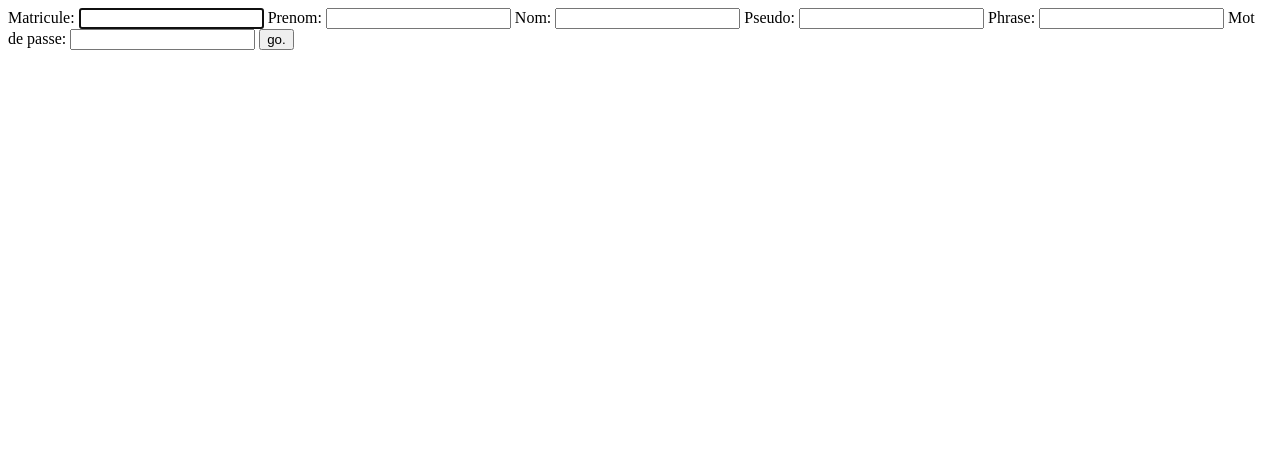
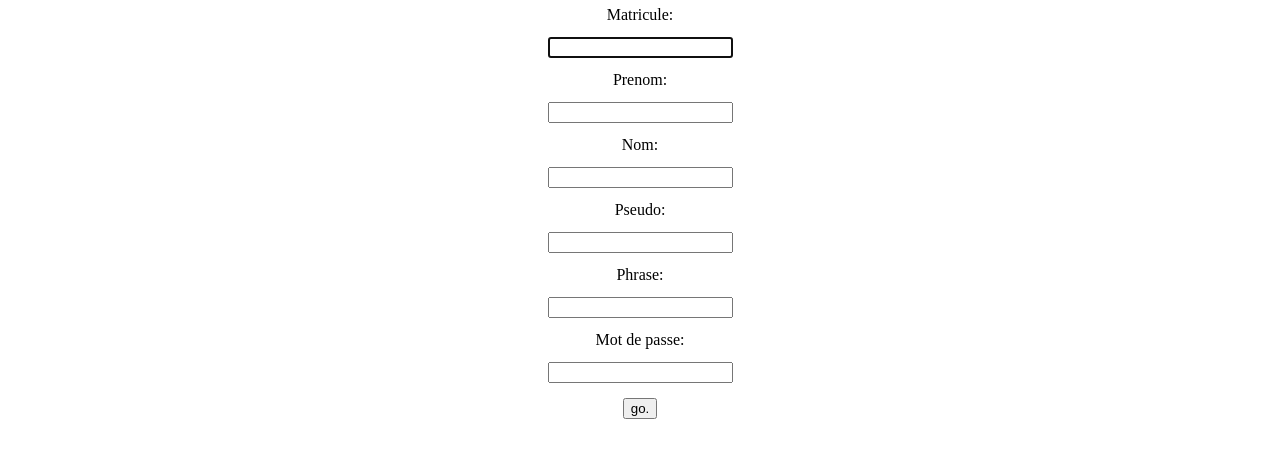
Before and after one commit to gabc/jschat, a PHP site: page /inscription.php in a window 1280 px wide. Shown: the top 458 px of the page. Run offline with PHP 8.4, Linux system fonts and the light colour scheme.

Commit message:
Inscription mieux

```diff
--- /dev/null
+++ b/css/inscription.css
@@ -0,0 +1,17 @@
+body {
+  line-height: 400px;
+  text-align:center;
+  vertical-align:middle;
+}
+
+#frm {
+  display: inline-block;
+  vertical-align: middle;
+  line-height: 14px;
+}
+
+.in {
+	display: block;
+	margin-top: 15px;
+	margin-bottom: 15px;
+}
--- a/inscription.php
+++ b/inscription.php
@@ -10,15 +10,16 @@
 	<head>
 		<meta charset="UTF-8">
 		<script src="js/jquery.js"></script>
+		<link rel="stylesheet" type="text/css" href="css/inscription.css">
 	</head>
 	<body>
-	  <form action="inscription.php" method="post">
-	    Matricule: <input type="text" autofocus name="mat"/>
-	    Prenom: <input type="text" autofocus name="prenom"/>
-	    Nom: <input type="text" autofocus name="nom"/>
-	    Pseudo: <input type="text" autofocus name="usr"/>
-	    Phrase: <input type="text" name="phrase" />
-	    Mot de passe: <input type="password" name="pwd" />
+	  <form action="inscription.php" method="post" id="frm">
+	    Matricule: <input type="text" autofocus name="mat" class="in"/>
+	    Prenom: <input type="text" name="prenom" class="in"/>
+	    Nom: <input type="text" name="nom" class="in"/>
+	    Pseudo: <input type="text" name="usr" class="in"/>
+	    Phrase: <input type="text" name="phrase" class="in"/>
+	    Mot de passe: <input type="password" name="pwd" class="in"/>
 	    <button id="ntnlogin">go.</button>
 	  </form>
 	</body>
--- a/js/javascript.js
+++ b/js/javascript.js
@@ -1,4 +1,4 @@
-var chatUrl = "/~zag/chat";
+var chatUrl = "/";
 
 var chatInterval;
 var nameInterval;
```
